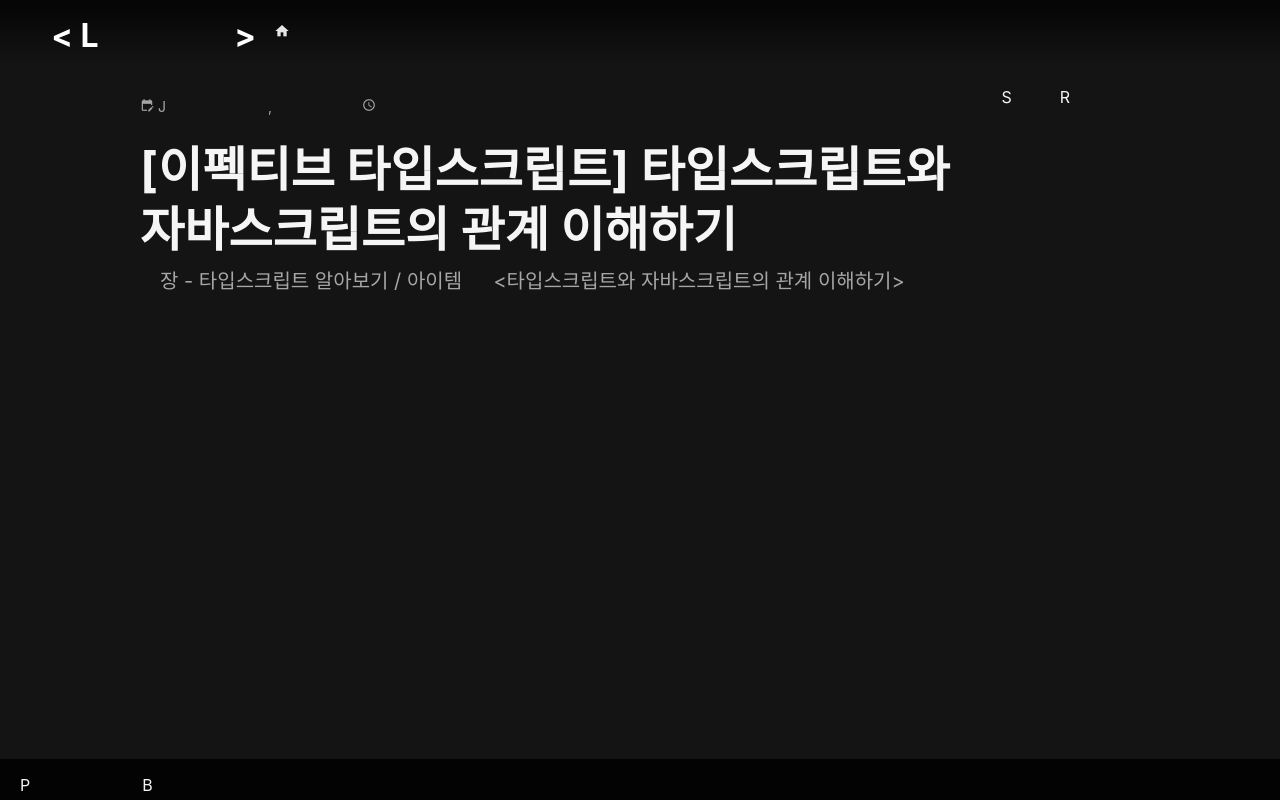
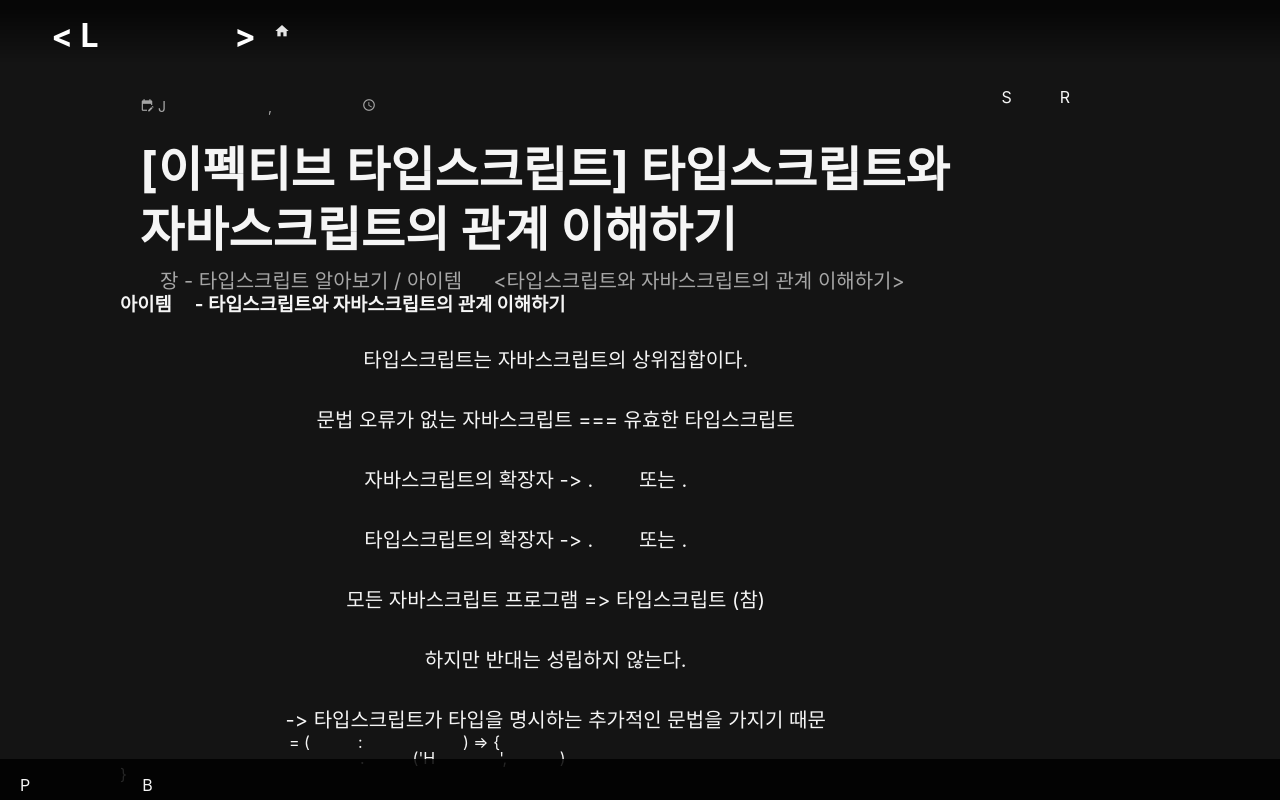
Before and after one commit to Lissu-FE/Lissu-FE.github.io, a Next.js app: page /post/effective-typescript-item1 in a window 1280 px wide. Shown: the top 800 px of the page. Built offline with nearby package versions, Linux system fonts and the light colour scheme; a web font is replaced by a local one.

Commit message:
styled-components ssr 적용

```diff
--- a/components/post/MainContent/MainContent.tsx
+++ b/components/post/MainContent/MainContent.tsx
@@ -2,7 +2,6 @@ import { format } from 'date-fns'
 import Image from 'next/image'
 import ReactMarkdown from 'react-markdown'
 
-import SyntaxHighlighter from '../SyntaxHighlighter/SyntaxHighlighter'
 import {
   MainContentWrapper,
   HeaderDateWrapper,
@@ -12,6 +11,7 @@ import {
   PostDescription,
   ThumbnailWrapper
 } from './MainContentStyle'
+import SyntaxHighlighter from '../SyntaxHighlighter/SyntaxHighlighter'
 
 const MainContent = ({
   data: { contentHtml, date, readTime, title, description, thumbnail }
@@ -33,18 +33,7 @@ const MainContent = ({
         <PostDescription>{description}</PostDescription>
       </HeaderWrapper>
       <ThumbnailWrapper>
-        <Image
-          src={`/post/${thumbnail}`}
-          alt={thumbnail}
-          width={940}
-          height={940}
-          style={{
-            position: 'static',
-            width: '100%',
-            height: '100%',
-            margin: '30px 0'
-          }}
-        />
+        <Image src={`/post/${thumbnail}`} alt={thumbnail} layout='fill' />
       </ThumbnailWrapper>
       <ReactMarkdown components={SyntaxHighlighter as any}>
         {contentHtml}
--- a/components/post/MainContent/MainContentStyle.ts
+++ b/components/post/MainContent/MainContentStyle.ts
@@ -42,7 +42,7 @@ export const PostDescription = styled.div`
 `
 
 export const ThumbnailWrapper = styled.div`
-  img {
-    position: static;
-  }
+  width: 100%;
+  height: 100%;
+  position: relative;
 `
--- a/package.json
+++ b/package.json
@@ -13,7 +13,7 @@
   "dependencies": {
     "date-fns": "^2.29.3",
     "gray-matter": "^4.0.3",
-    "next": "12",
+    "next": "12.3",
     "react": "^18.2.0",
     "react-dom": "^18.2.0",
     "react-markdown": "^8.0.4",
--- a/pages/_document.tsx
+++ b/pages/_document.tsx
@@ -1,9 +1,32 @@
-import Document, { Html, Head, Main, NextScript } from 'next/document'
+import Document, {
+  Html,
+  Head,
+  Main,
+  NextScript,
+  DocumentContext
+} from 'next/document'
+import { ServerStyleSheet } from 'styled-components'
 
 class MyDocument extends Document {
-  static async getInitialProps(ctx: any) {
-    const initialProps = await Document.getInitialProps(ctx)
-    return { ...initialProps }
+  static async getInitialProps(ctx: DocumentContext) {
+    const sheet = new ServerStyleSheet()
+    const originalRenderPage = ctx.renderPage
+
+    try {
+      ctx.renderPage = () =>
+        originalRenderPage({
+          enhanceApp: (App) => (props) =>
+            sheet.collectStyles(<App {...props} />)
+        })
+
+      const initialProps = await Document.getInitialProps(ctx)
+      return {
+        ...initialProps,
+        styles: [initialProps.styles, sheet.getStyleElement()]
+      }
+    } finally {
+      sheet.seal()
+    }
   }
 
   render() {
```
Also changed, not shown: 1 other file (tests, documents, lock files or other folders).
